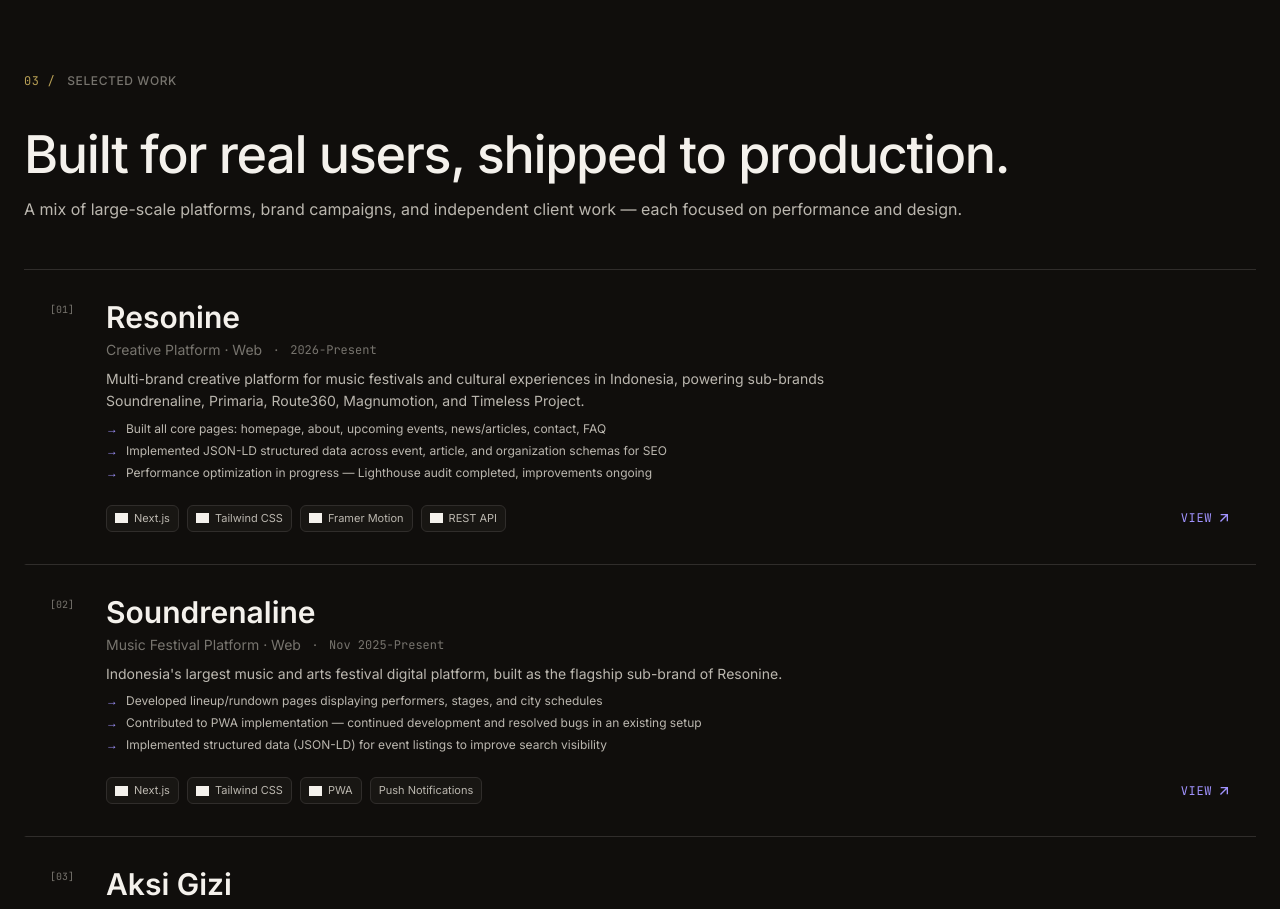
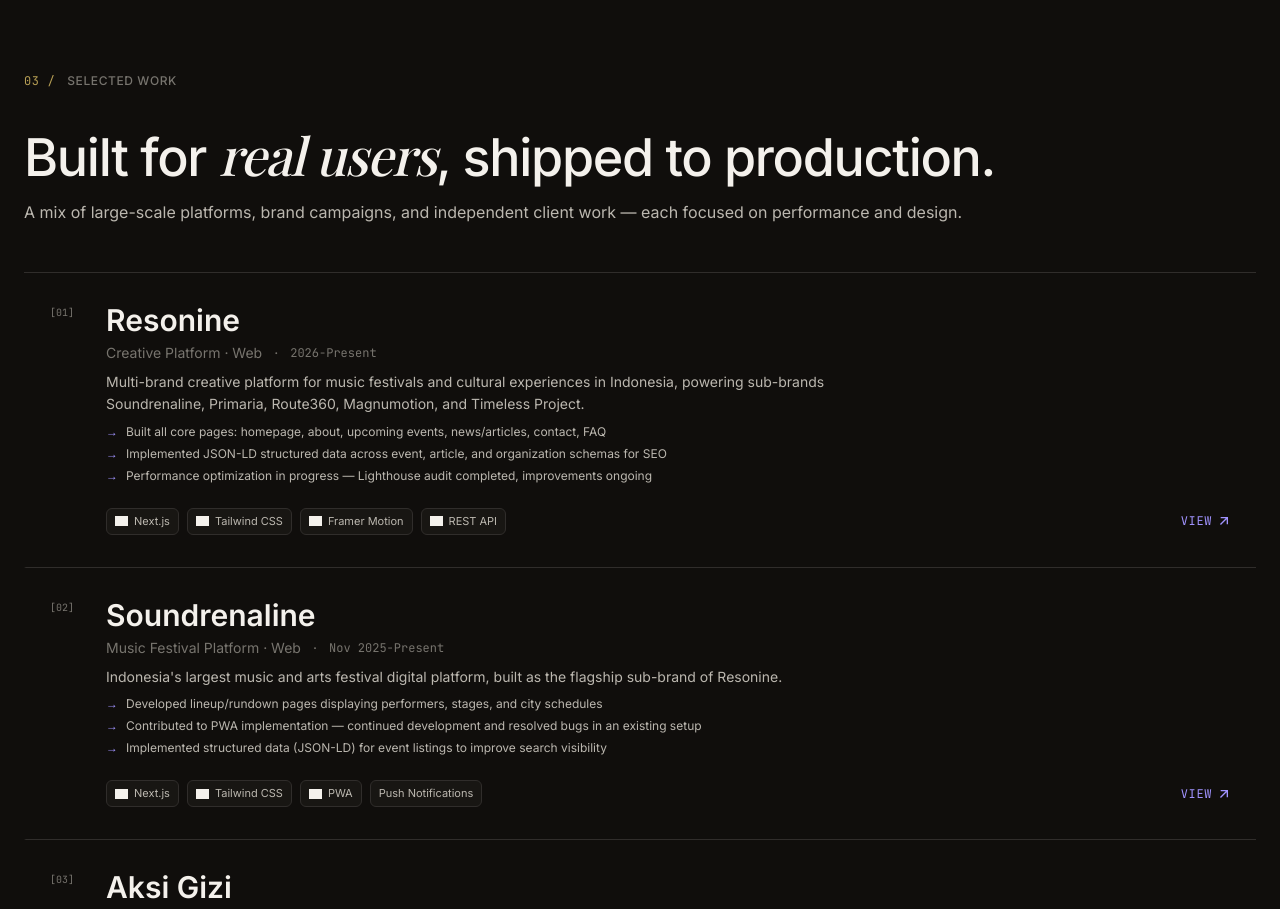
Before and after one commit to ilhamriz/ilhamriz, a Next.js app: page / in a window 1280 px wide. Shown: the part 2340-3249 px from the top of the page. Built offline with nearby package versions, Linux system fonts and the light colour scheme; grey boxes are pictures that could not be loaded; a web font is replaced by a local one.

Commit message:
style: title serif

```diff
--- a/src/components/projects.tsx
+++ b/src/components/projects.tsx
@@ -14,7 +14,8 @@
       <SectionLabel number="03" title="Selected Work" />
 
       <SectionTitle subtitle="A mix of large-scale platforms, brand campaigns, and independent client work — each focused on performance and design.">
-        Built for real users, shipped to production.
+        Built for <span className="font-serif-italic">real users</span>, shipped
+        to production.
       </SectionTitle>
 
       <div className="flex flex-col border-t border-border">
```
